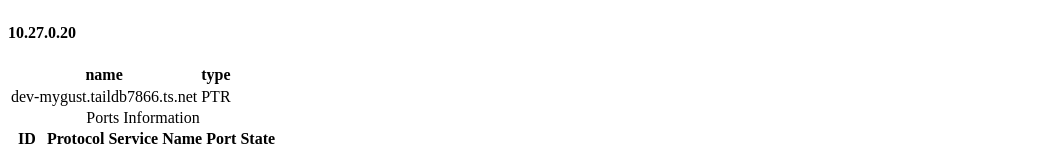
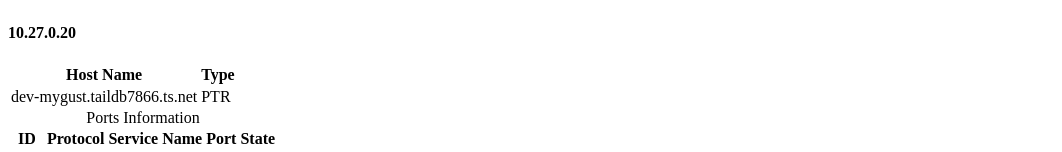
Before and after one commit to HamnYce/THEMY-net, a Next.js app in the folder network_viewer_gui/: page / in a window 1280 px wide. Shown: the part 194-346 px from the top of the page, without its empty margins (0-1062 px from the left). Built offline with nearby package versions, Linux system fonts and the light colour scheme.

Commit message:
fix rendering of header

```diff
--- a/network_viewer_gui/src/components/host_tables/hostnames_table.tsx
+++ b/network_viewer_gui/src/components/host_tables/hostnames_table.tsx
@@ -43,7 +43,9 @@ export default function HostNamesTable({ hostnames }: Props) {
       <TableHeader>
         <TableRow>
           {table.getFlatHeaders().map((header) => (
-            <TableHead key={header.id}>{header.id}</TableHead>
+            <TableHead key={header.id}>
+              {flexRender(header.column.columnDef.header, header.getContext())}
+            </TableHead>
           ))}
         </TableRow>
       </TableHeader>
```
